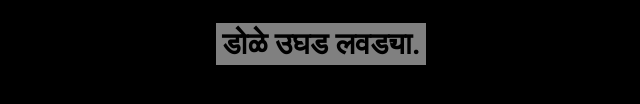
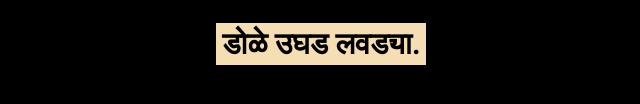
Before and after one commit to aniketjadhav1812/abaji, a plain HTML site: page index.html in a window 1280 px wide. Shown: the part 498-602 px from the top of the page, without its empty margins (319-959 px from the left). Drawn offline with Linux system fonts and the light colour scheme.

Commit message:
Update style.css

```diff
--- a/style.css
+++ b/style.css
@@ -23,7 +23,7 @@ html,body{
 #btn{
     font-size: 30px;
     font-weight: 600;
-    background-color: gray;
+    background-color: wheat;
     border: 1.2px solid black;
     padding: 3px 6px;
     margin-top: 2vw;
```
